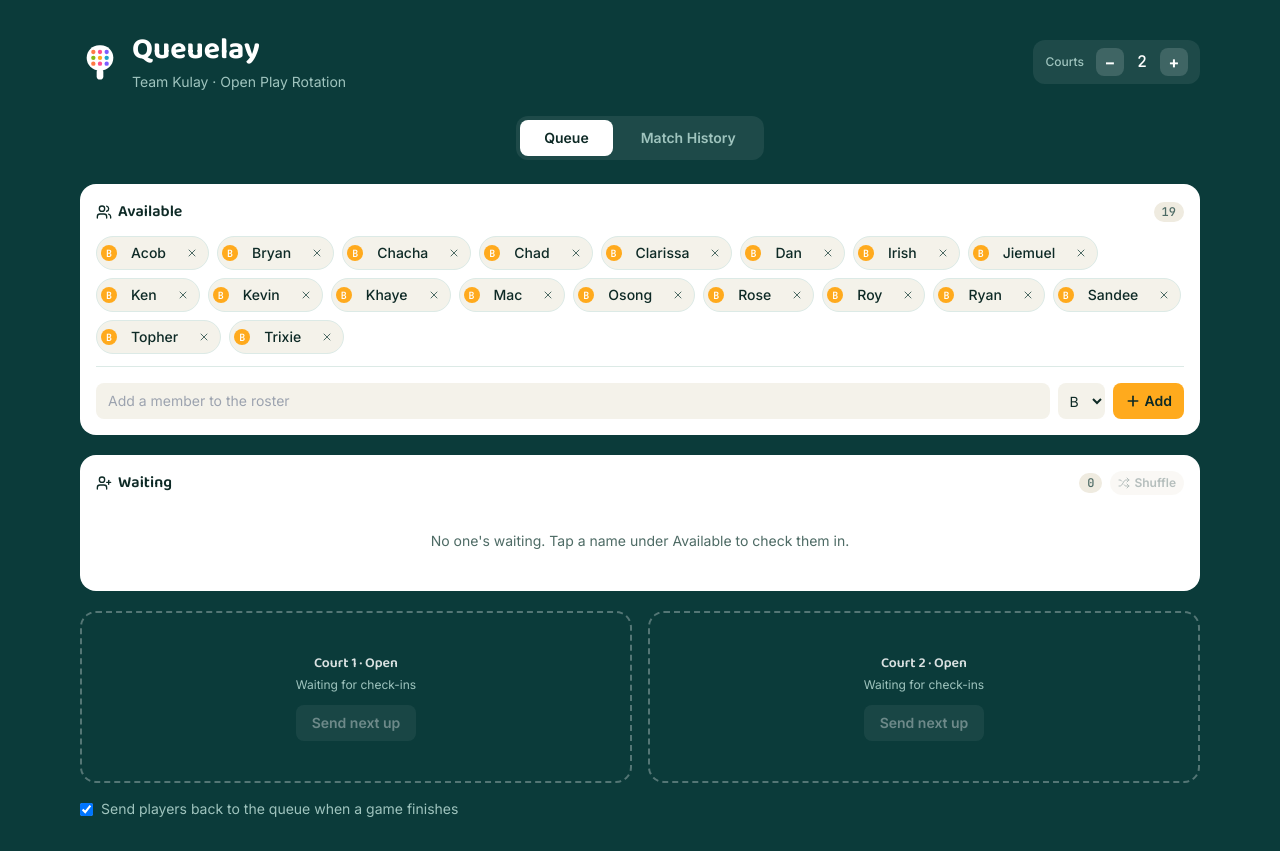
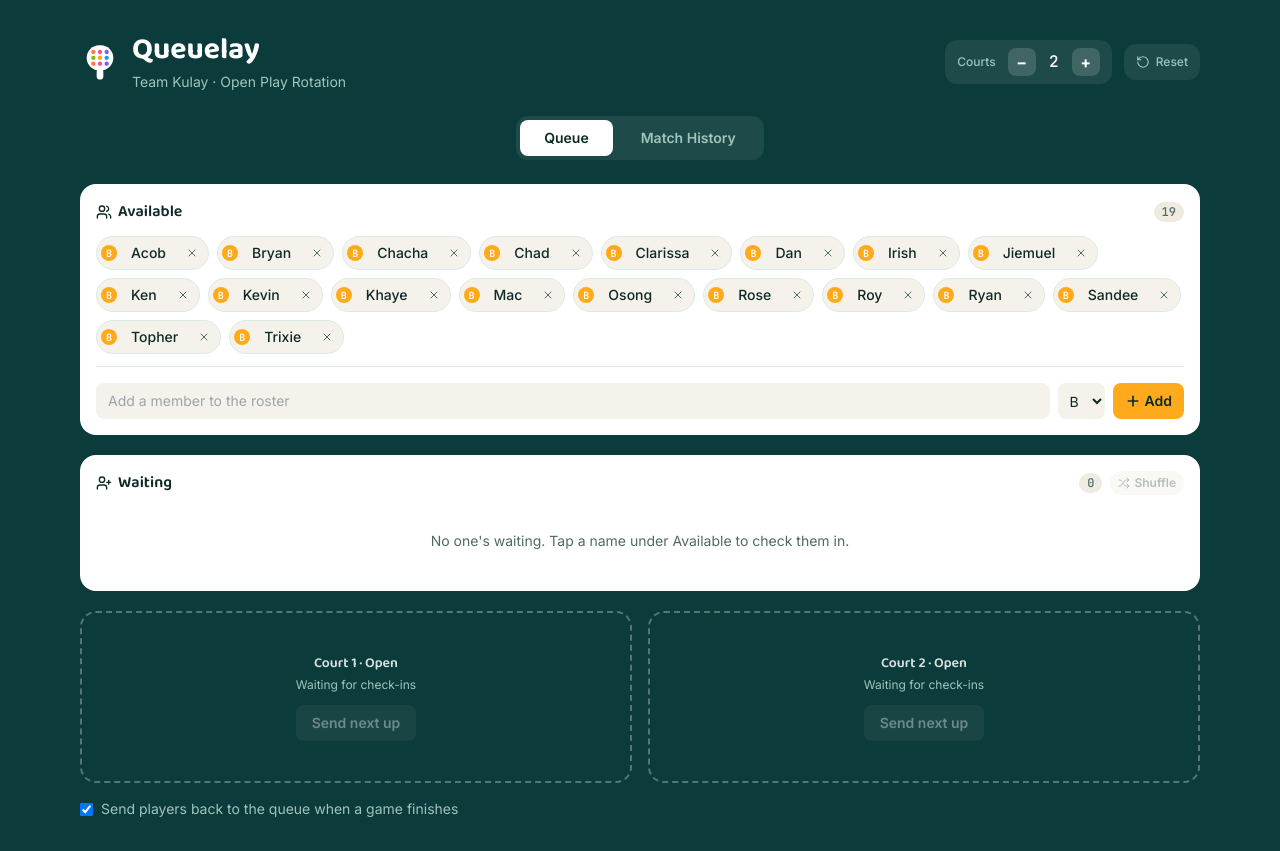
Before and after one commit to nakataken/queuelay-client, a React (Vite) app: page / in a window 1280 px wide. Built offline with nearby package versions, Linux system fonts and the light colour scheme.

Commit message:
add: reset button

```diff
--- a/src/components/Header.tsx
+++ b/src/components/Header.tsx
@@ -1,16 +1,17 @@
-import { COURT_COLORS, BG } from "../types";
+import { RotateCcw } from "lucide-react";
 import { Logo } from "./Logo";
 
 export function Header({
   numCourts,
   onChangeCourtCount,
+  onReset,
 }: {
   numCourts: number;
   onChangeCourtCount: (delta: number) => void;
+  onReset: () => void;
 }) {
   return (
     <div className="flex flex-wrap items-center justify-between gap-4 mb-6">
-      <div className="flex items-center gap-3">
       <div className="flex items-center gap-3">
         <Logo size={40} />
         <div>
@@ -22,8 +23,8 @@ export function Header({
           </p>
         </div>
       </div>
-      </div>
 
+      <div className="flex items-center gap-3">
         <div
           className="flex items-center gap-3 rounded-xl px-3 py-2"
           style={{ background: "rgba(255,255,255,0.08)" }}
@@ -53,6 +54,16 @@ export function Header({
             </button>
           </div>
         </div>
+
+        <button
+          onClick={onReset}
+          className="kq-btn flex items-center gap-1.5 text-xs font-medium px-3 py-2.5 rounded-xl"
+          style={{ background: "rgba(255,255,255,0.08)", color: "#9FC4BE" }}
+          title="Clear roster, queue, courts, stats, and match history"
+        >
+          <RotateCcw size={14} /> Reset
+        </button>
+      </div>
     </div>
   );
 }
--- a/src/components/Queue.tsx
+++ b/src/components/Queue.tsx
@@ -231,6 +231,32 @@ export function Queue() {
     });
   };
 
+  const resetAll = () => {
+    if (
+      !window.confirm(
+        "Reset everything? This clears the roster, queue, courts, player stats, and match history. This can't be undone.",
+      )
+    )
+      return;
+    try {
+      localStorage.removeItem(STORAGE_KEY);
+    } catch {
+      // ignore
+    }
+    setNumCourts(2);
+    setCourts(Array(2).fill(null));
+    setRoster(
+      SEED_ROSTER.map((p, i) => ({ id: i + 1, name: p.name, level: p.level })),
+    );
+    setQueueIds([]);
+    setRequeue(true);
+    setPlayerStats({});
+    setMatches([]);
+    idRef.current = SEED_ROSTER.length + 1;
+    colorRef.current = 0;
+    gameRef.current = 0;
+  };
+
   const nextUp = queueIds.slice(0, 4);
   const openCourtExists = courts.some((c) => !c);
 
@@ -277,7 +303,11 @@ export function Queue() {
     `}</style>
 
       <div className="max-w-6xl mx-auto px-4 py-6 sm:py-8">
-        <Header numCourts={numCourts} onChangeCourtCount={changeCourtCount} />
+        <Header
+          numCourts={numCourts}
+          onChangeCourtCount={changeCourtCount}
+          onReset={resetAll}
+        />
         <TabBar active={activeTab} onChange={setActiveTab} />
 
         {activeTab === "queue" ? (
--- a/src/types.ts
+++ b/src/types.ts
@@ -27,7 +27,7 @@ export type PlayerLevel = "A" | "B" | "C";
 
 export interface SeedPlayer {
   name: string;
-  level: string;
+  level: PlayerLevel;
 }
 
 export const LEVEL_LABEL: Record<PlayerLevel, string> = {
```
Lines whose indentation alone changed are shown as unchanged.
